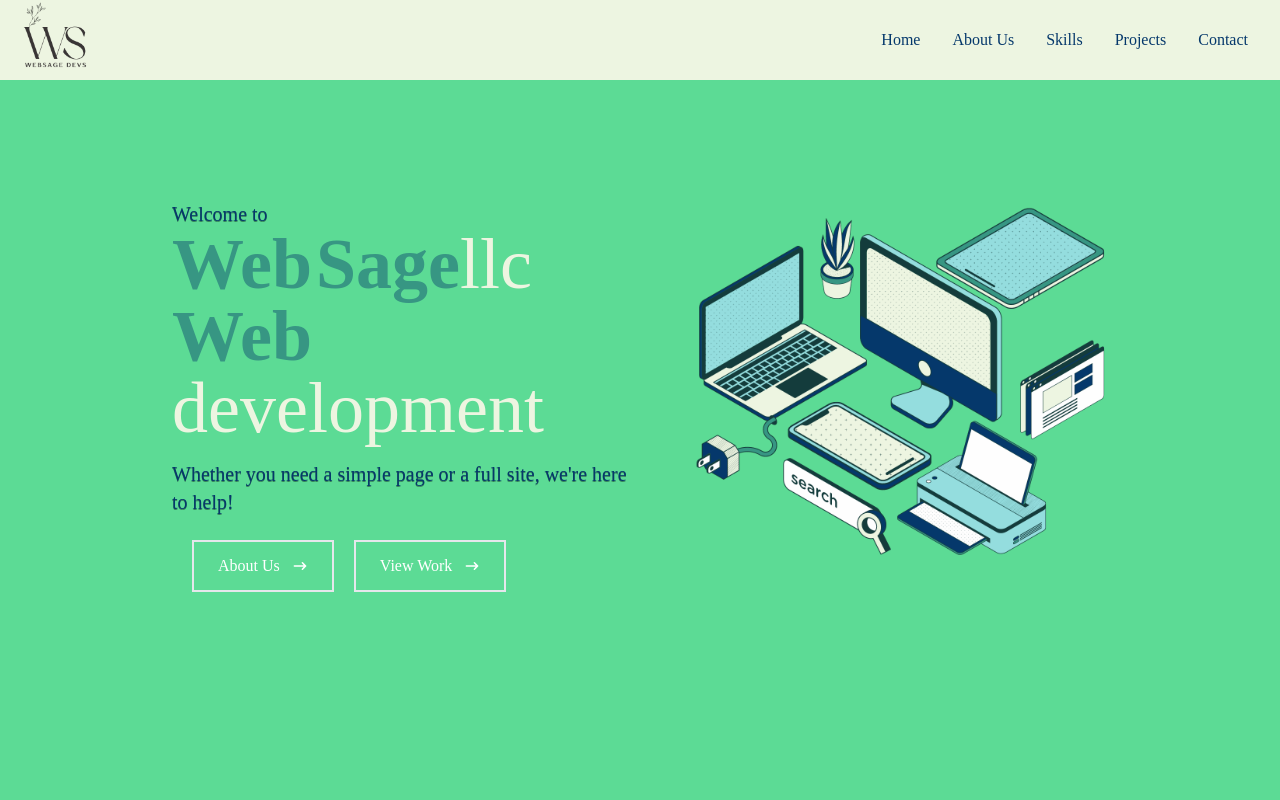
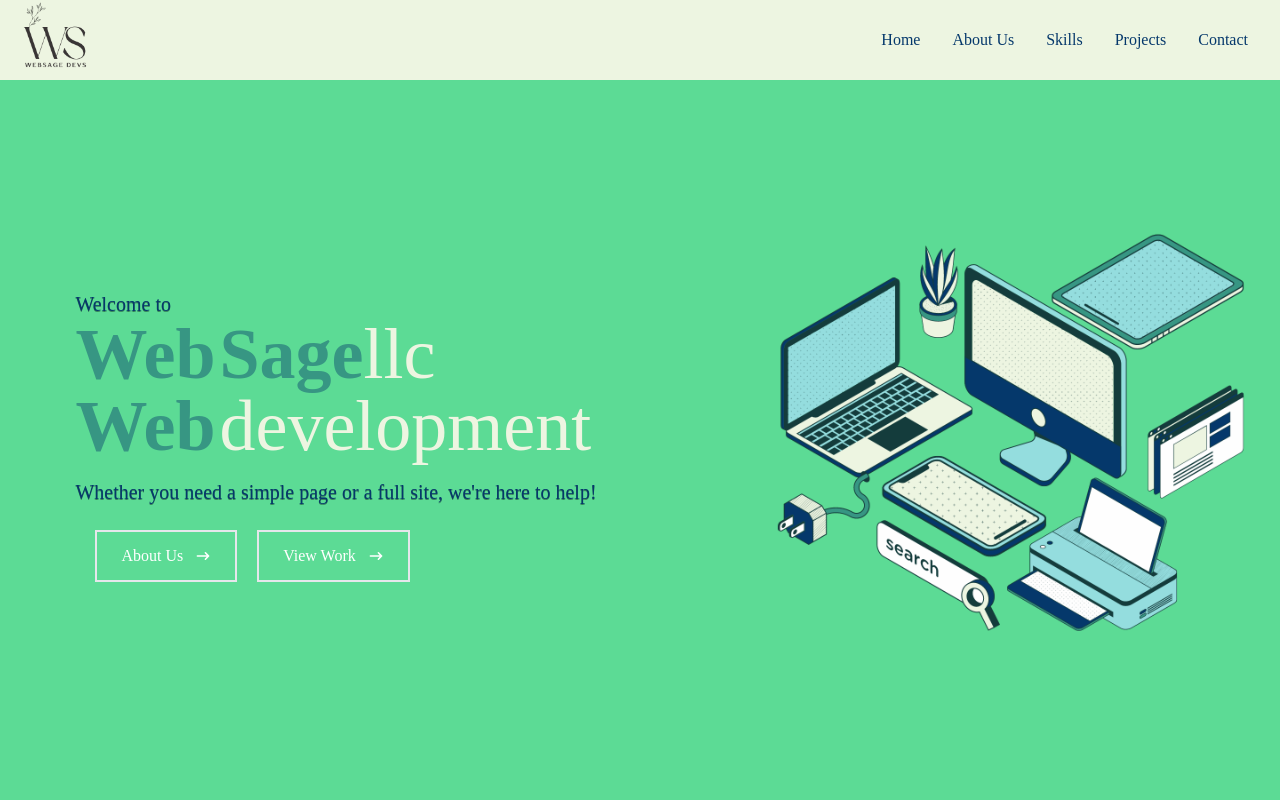
Before and after one commit to WebsageLLC/websage-site, a React (Create React App) app: page / in a window 1280 px wide. Shown: the top 800 px of the page. Built offline with nearby package versions, Linux system fonts and the light colour scheme.

Commit message:
minor formatting to landing

```diff
--- a/src/components/Home.jsx
+++ b/src/components/Home.jsx
@@ -1,7 +1,5 @@
 import React from 'react'
 import { HiArrowNarrowRight } from 'react-icons/hi'
-import homePic from '../assets/HomePic.png'
-import homePic2 from '../assets/homePic2.png'
 import homePic3 from '../assets/homePic3.png'
 import { Link } from 'react-scroll'
 
@@ -10,10 +8,10 @@ const Home = () => {
         <div name='home' className='w-full h-screen bg-[#5cdb95]'>
 
             {/* Container */}
-            <div className='content-center grid grid-cols-2 space-x-12  max-w-[1000px] mx-auto px-8 flex flex-col justify-center h-full'>
+            <div className='content-center grid grid-cols-2 space-x-12  max-w-[1300px] mx-auto pt-20 px-8 flex flex-col justify-center h-full'>
 
 
-               <div className=''>
+               <div className='content-center grid grid-cols-1 mx-auto flex flex-col justify-center h-full'>
                 <p className='text-[#05386B] [text-shadow:_0_1px_0_rgb(0_0_0_/_40%)] text-xl'>Welcome to</p>
                 <h1> <span className='text-4xl sm:text-7xl font-bold text-[#379683]'> Web</span> <span className='text-4xl sm:text-7xl font-bold text-[#379683]'>Sage</span><span className='text-4xl sm:text-7xl text-[#edf5e1]'>llc</span></h1>
                 <h1> <span className='text-4xl sm:text-7xl font-bold text-[#379683]'> Web</span> <span className='text-4xl sm:text-7xl  text-[#edf5e1]'>development </span></h1>
@@ -38,8 +36,8 @@ const Home = () => {
 
 
 
-                <div className=''>
-                    <img src={homePic3} style={{width: "600px"}} />
+                <div className='pl-20'>
+                    <img src={homePic3} alt={'computer screens'} style={{width: "600px"}} />
 
             </div>
             </div>
```
